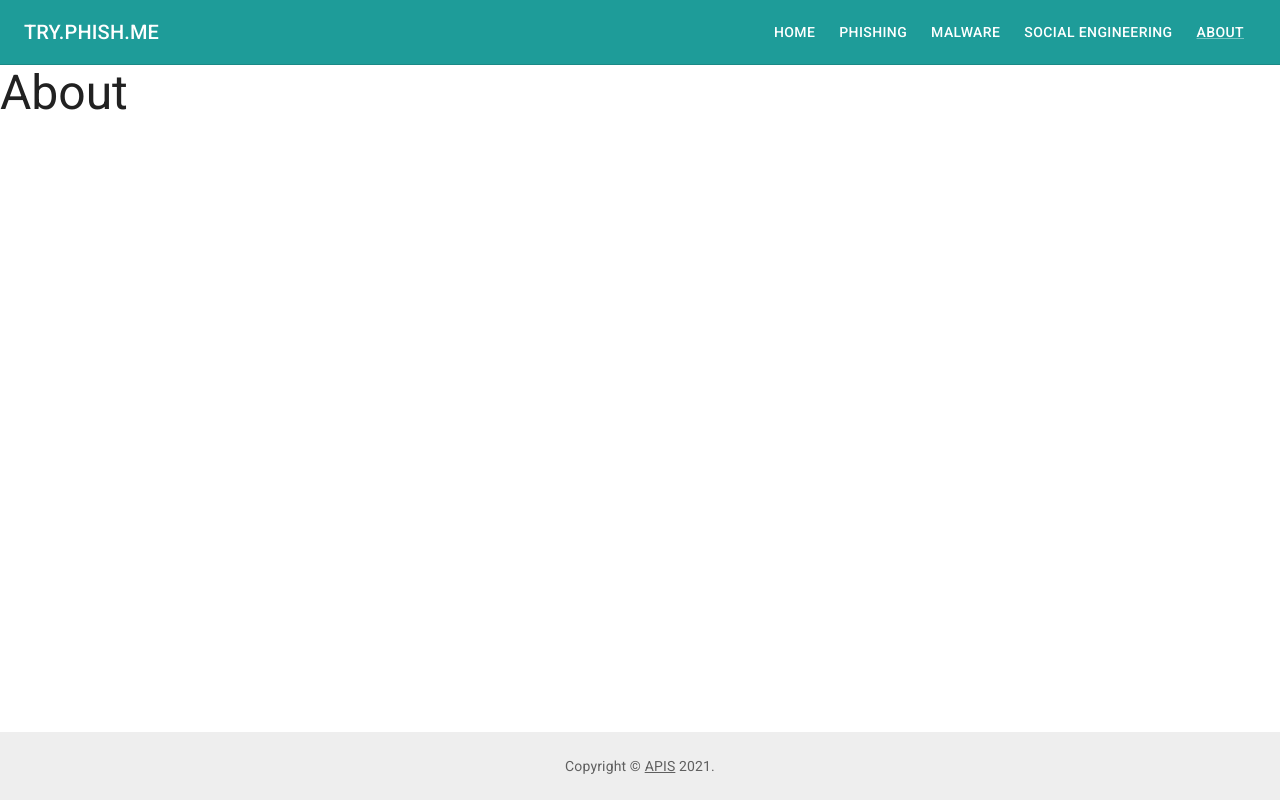
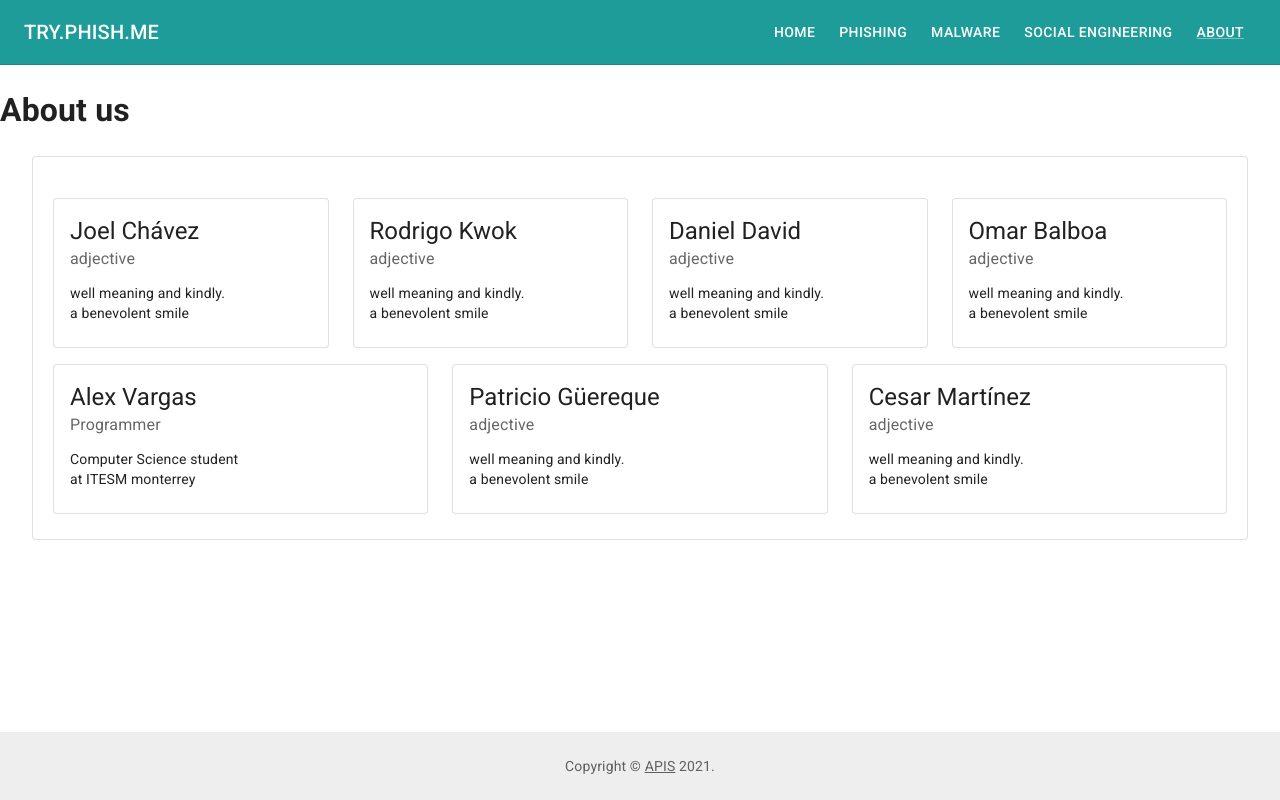
Before and after one commit to PatoGuereque/Proyecto-APIS, a React (Create React App) app: page /about in a window 1280 px wide. Built offline with nearby package versions, Linux system fonts and the light colour scheme.

Commit message:
added card grid

```diff
--- a/src/views/About.jsx
+++ b/src/views/About.jsx
@@ -1,6 +1,142 @@
-import { Typography } from '@mui/material';
 import React from 'react';
+import Grid from '@mui/material/Grid';
+import Card from '@mui/material/Card';
+import CardContent from '@mui/material/CardContent';
+import Typography from '@mui/material/Typography';
 
-const AboutView = () => <Typography variant="h3">About</Typography>;
+const AboutView = () => (
+  <div>
+    <h1>About us</h1>
+    <Card
+      variant="outlined"
+      style={{ margin: 'auto', flexDirection: 'column', maxWidth: '95vw' }}
+    >
+      <Grid
+        container
+        display="flex"
+        direction="row"
+        alignItems="center"
+        justifyContent="center"
+        rowSpacing={2}
+        columnSpacing={{ xs: 1, sm: 2, md: 3 }}
+        padding="20px"
+        margin="5px"
+      >
+        <Grid item md={3}>
+          <Card variant="outlined">
+            <CardContent>
+              <Typography variant="h5" component="div">
+                Joel Chávez
+              </Typography>
+              <Typography sx={{ mb: 1.5 }} color="text.secondary">
+                adjective
+              </Typography>
+              <Typography variant="body2">
+                well meaning and kindly.
+                <br />a benevolent smile
+              </Typography>
+            </CardContent>
+          </Card>
+        </Grid>
+        <Grid item md={3}>
+          <Card variant="outlined">
+            <CardContent>
+              <Typography variant="h5" component="div">
+                Rodrigo Kwok
+              </Typography>
+              <Typography sx={{ mb: 1.5 }} color="text.secondary">
+                adjective{' '}
+              </Typography>
+              <Typography variant="body2">
+                well meaning and kindly.
+                <br />a benevolent smile
+              </Typography>
+            </CardContent>
+          </Card>
+        </Grid>
+        <Grid item md={3}>
+          <Card variant="outlined">
+            <CardContent>
+              <Typography variant="h5" component="div">
+                Daniel David
+              </Typography>
+              <Typography sx={{ mb: 1.5 }} color="text.secondary">
+                adjective
+              </Typography>
+              <Typography variant="body2">
+                well meaning and kindly.
+                <br />a benevolent smile
+              </Typography>
+            </CardContent>{' '}
+          </Card>
+        </Grid>
+        <Grid item md={3}>
+          <Card variant="outlined">
+            <CardContent>
+              <Typography variant="h5" component="div">
+                Omar Balboa
+              </Typography>
+              <Typography sx={{ mb: 1.5 }} color="text.secondary">
+                adjective
+              </Typography>
+              <Typography variant="body2">
+                well meaning and kindly.
+                <br />a benevolent smile
+              </Typography>
+            </CardContent>
+          </Card>
+        </Grid>
+        <Grid item md={4}>
+          <Card variant="outlined">
+            <CardContent>
+              <Typography variant="h5" component="div">
+                Alex Vargas
+              </Typography>
+              <Typography sx={{ mb: 1.5 }} color="text.secondary">
+                Programmer
+              </Typography>
+              <Typography variant="body2">
+                Computer Science student
+                <br /> at ITESM monterrey
+              </Typography>
+            </CardContent>
+          </Card>
+        </Grid>
+        <Grid item md={4}>
+          <Card variant="outlined">
+            <CardContent>
+              <Typography variant="h5" component="div">
+                Patricio Güereque
+              </Typography>
+              <Typography sx={{ mb: 1.5 }} color="text.secondary">
+                adjective
+              </Typography>
+              <Typography variant="body2">
+                well meaning and kindly.
+                <br />a benevolent smile
+              </Typography>
+            </CardContent>
+          </Card>
+        </Grid>
+        <Grid item md={4}>
+          <Card variant="outlined">
+            <CardContent>
+              <Typography variant="h5" component="div">
+                Cesar Martínez
+              </Typography>
+              <Typography sx={{ mb: 1.5 }} color="text.secondary">
+                adjective
+              </Typography>
+              <Typography variant="body2">
+                well meaning and kindly.
+                <br />a benevolent smile
+              </Typography>
+            </CardContent>
+          </Card>{' '}
+        </Grid>
+      </Grid>
+    </Card>
+  </div>
+);
 
 export default AboutView;
```
